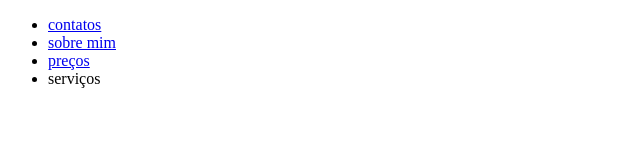
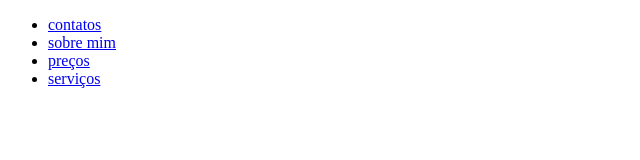
Before and after one commit to erickpotterstark/navegacao, a plain HTML site: page index.html in a window 1280 px wide. Shown: the full height of the page, 0-640 px from the left. Drawn offline with Linux system fonts and the light colour scheme.

Commit message:
fiz uma alteracao

```diff
--- a/index.html
+++ b/index.html
@@ -10,7 +10,7 @@
     <li><a href="/contatos.html" target="_blank">contatos</a></li>
     <li><a href="/sobre-mim.html" target="_blank">sobre mim</a></li>
     <li><a href="/precos.html" target="_blank">preços</a></li>
-    <li><a href="/servicos.html" target="_blank"></a>serviços</li>
+    <li><a href="/servicos.html" target="_blank">serviços</li>
    </ul>
 </body>
 </html>
```
